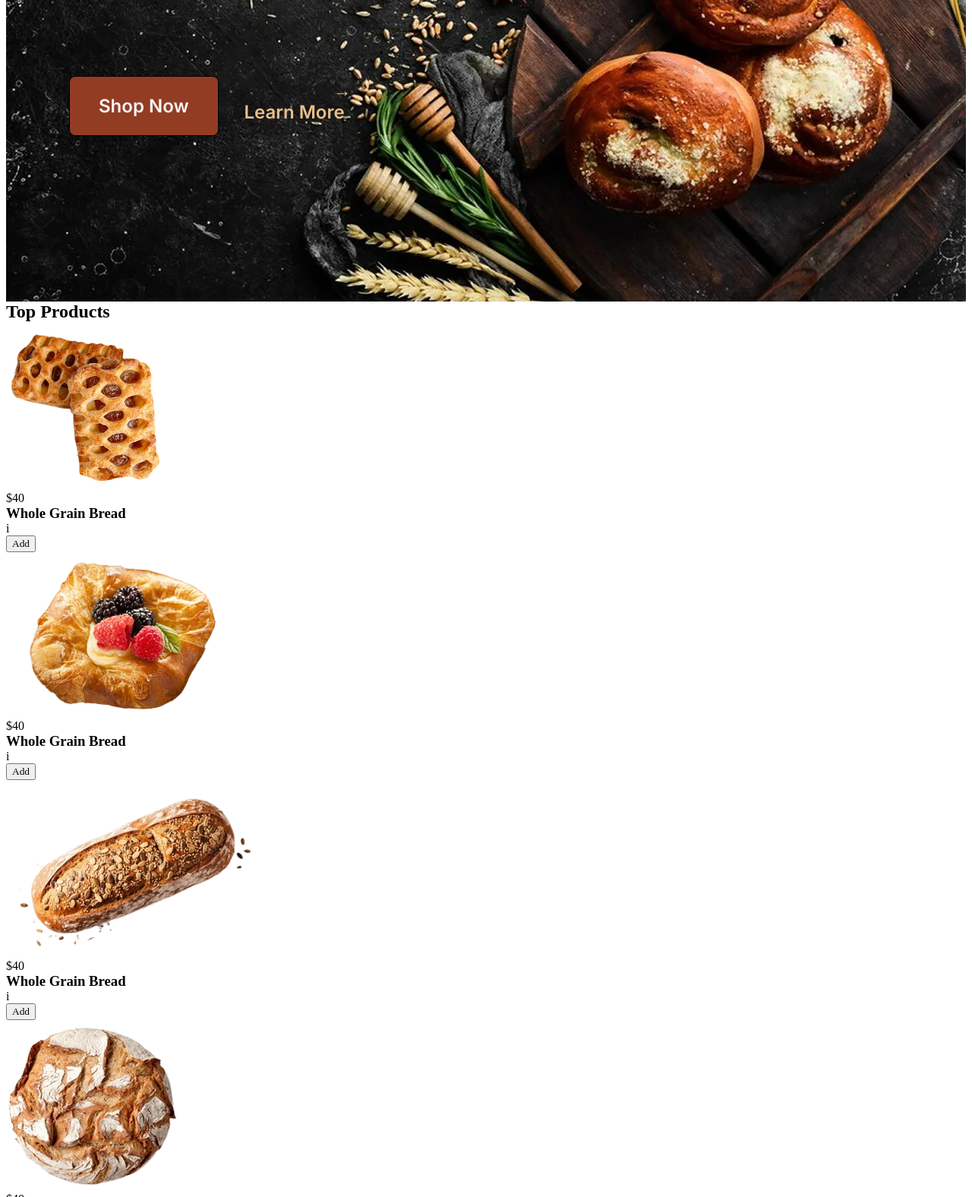
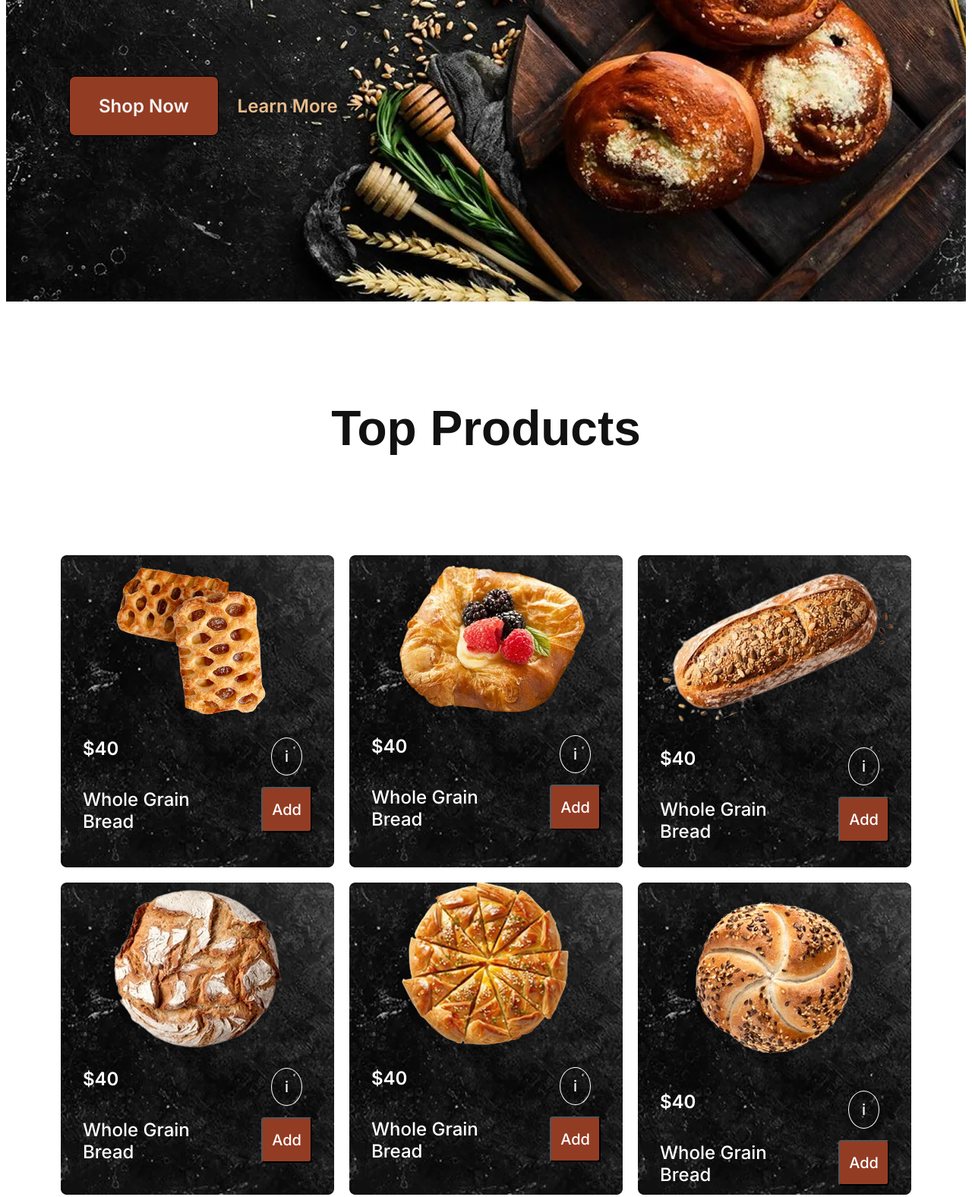
Before and after one commit to ValentynKravchuk/Bakery, a plain HTML site: page index.html in a window 1280 px wide. Shown: the part 424-2000 px from the top of the page at 76% size. Drawn offline with Linux system fonts and the light colour scheme; a web font is replaced by a local one.

Commit message:
finish top products

```diff
--- a/index.html
+++ b/index.html
@@ -43,16 +43,17 @@
         <div class="div-btn">
           <button class="btn-hero">Shop Now</button>
           <button class="btn-hero-more">
-            <span class="btn-row">&#8594;</span>
-            Learn More
+            Learn More<svg class="btn-row" width="24" height="20">
+              <use href="./Image/icon.svg#icon-row"></use>
+            </svg>
           </button>
         </div>
       </div>
     </header>
     <main>
       <!-- Top Products -->
-      <h2 class="section-products">Top Products</h2>
       <section class="products">
+        <h2 class="title-products">Top Products</h2>
         <ul class="list-products">
           <li class="item-products">
             <img
@@ -61,10 +62,16 @@
               alt="Whole Grain
 Bread"
             />
+            <div class="container-card">
+              <div class="container-card-left">
                 <p class="products-price">$40</p>
                 <h3 class="products-name">Whole Grain Bread</h3>
+              </div>
+              <div class="container-card-right">
                 <p class="products-info">i</p>
                 <button class="products-btn">Add</button>
+              </div>
+            </div>
           </li>
           <li class="item-products">
             <img
@@ -73,10 +80,16 @@ Bread"
               alt="Whole Grain
 Bread"
             />
+            <div class="container-card">
+              <div class="container-card-left">
                 <p class="products-price">$40</p>
                 <h3 class="products-name">Whole Grain Bread</h3>
+              </div>
+              <div class="container-card-right">
                 <p class="products-info">i</p>
                 <button class="products-btn">Add</button>
+              </div>
+            </div>
           </li>
           <li class="item-products">
             <img
@@ -85,10 +98,16 @@ Bread"
               alt="Whole Grain
 Bread"
             />
+            <div class="container-card">
+              <div class="container-card-left">
                 <p class="products-price">$40</p>
                 <h3 class="products-name">Whole Grain Bread</h3>
+              </div>
+              <div class="container-card-right">
                 <p class="products-info">i</p>
                 <button class="products-btn">Add</button>
+              </div>
+            </div>
           </li>
           <li class="item-products">
             <img
@@ -97,10 +116,16 @@ Bread"
               alt="Whole Grain
 Bread"
             />
+            <div class="container-card">
+              <div class="container-card-left">
                 <p class="products-price">$40</p>
                 <h3 class="products-name">Whole Grain Bread</h3>
+              </div>
+              <div class="container-card-right">
                 <p class="products-info">i</p>
                 <button class="products-btn">Add</button>
+              </div>
+            </div>
           </li>
           <li class="item-products">
             <img
@@ -109,10 +134,16 @@ Bread"
               alt="Whole Grain
 Bread"
             />
+            <div class="container-card">
+              <div class="container-card-left">
                 <p class="products-price">$40</p>
                 <h3 class="products-name">Whole Grain Bread</h3>
+              </div>
+              <div class="container-card-right">
                 <p class="products-info">i</p>
                 <button class="products-btn">Add</button>
+              </div>
+            </div>
           </li>
           <li class="item-products">
             <img
@@ -121,10 +152,16 @@ Bread"
               alt="Whole Grain
 Bread"
             />
+            <div class="container-card">
+              <div class="container-card-left">
                 <p class="products-price">$40</p>
                 <h3 class="products-name">Whole Grain Bread</h3>
+              </div>
+              <div class="container-card-right">
                 <p class="products-info">i</p>
                 <button class="products-btn">Add</button>
+              </div>
+            </div>
           </li>
         </ul>
       </section>
@@ -239,23 +276,23 @@ Bread"
       <p class="text-follow">Follow us</p>
       <ul class="list-follow">
         <li class="item-follow">
-          <svg>
-            <use>Facebook</use>
+          <svg width="42" height="42">
+            <use href="./Image/icon.svg#icon-facebook">Facebook</use>
           </svg>
         </li>
         <li class="item-follow">
-          <svg>
-            <use>Pinteres</use>
+          <svg width="42" height="42">
+            <use href="./Image/icon.svg#icon-pinterest">Pinteres</use>
           </svg>
         </li>
         <li class="item-follow">
-          <svg>
-            <use>whats up</use>
+          <svg width="42" height="42">
+            <use href="./Image/icon.svg#icon-whats-up">whats up</use>
           </svg>
         </li>
         <li class="item-follow">
-          <svg>
-            <use>Instagram</use>
+          <svg width="42" height="42">
+            <use href="./Image/icon.svg#icon-instragm">Instagram</use>
           </svg>
         </li>
       </ul>
--- a/styles.css
+++ b/styles.css
@@ -1,5 +1,5 @@
 body {
-  --font-family: "Inter", sans-serif;
+  font-family: "Inter", sans-serif;
   --second-family: "Poppins", sans-serif;
   --third-family: "Sansita Swashed", sans-serif;
   background: #ffffff;
@@ -31,9 +31,14 @@ textarea,
 button {
   font-family: inherit;
 }
+
+/* HEADER */
 .header {
   background-image: url(./Image/hero.webp);
+  max-width: 1280px;
+  width: 100%;
   height: 813px;
+  margin: auto;
 }
 .container-header {
   display: flex;
@@ -50,7 +55,6 @@ button {
 }
 .list-nav {
   display: flex;
-
   gap: 30px;
 }
 .nav-item {
@@ -58,7 +62,14 @@ button {
   font-weight: 600;
   font-size: 22px;
   color: #f5f5f5;
+  transition: color 250ms cubic-bezier(0.4, 0, 0.2, 1);
+  cursor: pointer;
 }
+.nav-item:focus,
+.nav-item:hover {
+  color: #e9bd8c;
+}
+/* HERO */
 .container-hero {
   display: flex;
   flex-direction: column;
@@ -90,12 +101,20 @@ button {
   padding-block: 24px;
   padding-inline: 38px;
   width: auto;
-
+  cursor: pointer;
   font-family: "Inter", sans-serif;
   background: #933c24;
   font-weight: 600;
   font-size: 24px;
   color: #f5f5f5;
+  transition:
+    color 250ms cubic-bezier(0.4, 0, 0.2, 1),
+    background-color 250ms cubic-bezier(0.4, 0, 0.2, 1);
+}
+.btn-hero:focus,
+.btn-hero:hover {
+  background-color: #982b0d;
+  color: #dad7d7;
 }
 .btn-hero-more {
   font-family: "Inter", sans-serif;
@@ -104,30 +123,105 @@ button {
   color: #e9bd8c;
   background-color: transparent;
   border: none;
-  width: 162px;
-  height: 66px;
+  cursor: pointer;
+  transition: color 250ms cubic-bezier(0.4, 0, 0.2, 1);
+}
+.btn-hero-more:focus,
+.btn-hero-more:hover {
+  color: beige;
 }
 .btn-row {
-  display: flex;
-  justify-content: end;
+  padding-left: 10px;
 }
-.section-products {
+/* TOP PRODUCTS */
+
+.products {
+  margin-top: 130px;
 }
-.products {
+.title-products {
+  font-family: "Sansita Swashed", sans-serif;
+  font-weight: 600;
+  font-size: 64px;
+  text-align: center;
+  color: #111;
+  padding-bottom: 130px;
 }
 .list-products {
+  display: grid;
+  grid-template-columns: repeat(3, 1fr);
+  gap: 20px;
+  max-width: 1120px;
+  margin: auto;
 }
 .item-products {
+  background-image: url(./Image/top\ product\ background.webp);
+  width: 360px;
+  height: 411px;
 }
 .img-products {
+  margin: auto;
+}
+.container-card {
+  display: flex;
+  gap: 10px;
+  margin: 17px 29px 38px;
+  height: 125px;
+  justify-content: space-between;
+}
+.container-card-left {
+  display: flex;
+  flex-direction: column;
+  justify-content: space-between;
+  max-width: 147px;
+}
+.container-card-right {
+  display: flex;
+  flex-direction: column;
+  justify-content: space-between;
+  max-width: 147px;
+  align-items: center;
 }
 .products-price {
+  font-family: "Inter", sans-serif;
+  font-weight: 600;
+  font-size: 24px;
+  color: #fff;
 }
 .products-name {
+  font-family: "Inter", sans-serif;
+  font-weight: 500;
+  font-size: 24px;
+  color: #fff;
 }
 .products-info {
+  font-weight: 500;
+  font-size: 20px;
+  color: #f5f5f5;
+  border: 1px solid white;
+  border-radius: 100%;
+  padding: 12px 17px;
+  cursor: pointer;
+}
+.products-info:focus,
+.products-info:hover {
+  transform: scale(1.2);
 }
 .products-btn {
+  font-family: "Inter", sans-serif;
+  font-weight: 500;
+  font-size: 20px;
+  color: #fff;
+  border-radius: 4px;
+  padding-block: 16px;
+  padding-inline: 12px;
+  width: auto;
+  background: #933c24;
+  cursor: pointer;
+  transition: color 250ms cubic-bezier(0.4, 0, 0.2, 1);
+}
+.products-btn:focus,
+.products-btn:hover {
+  background-color: #cc3a12;
 }
 .promo {
 }
```
Lines whose indentation alone changed are shown as unchanged.
